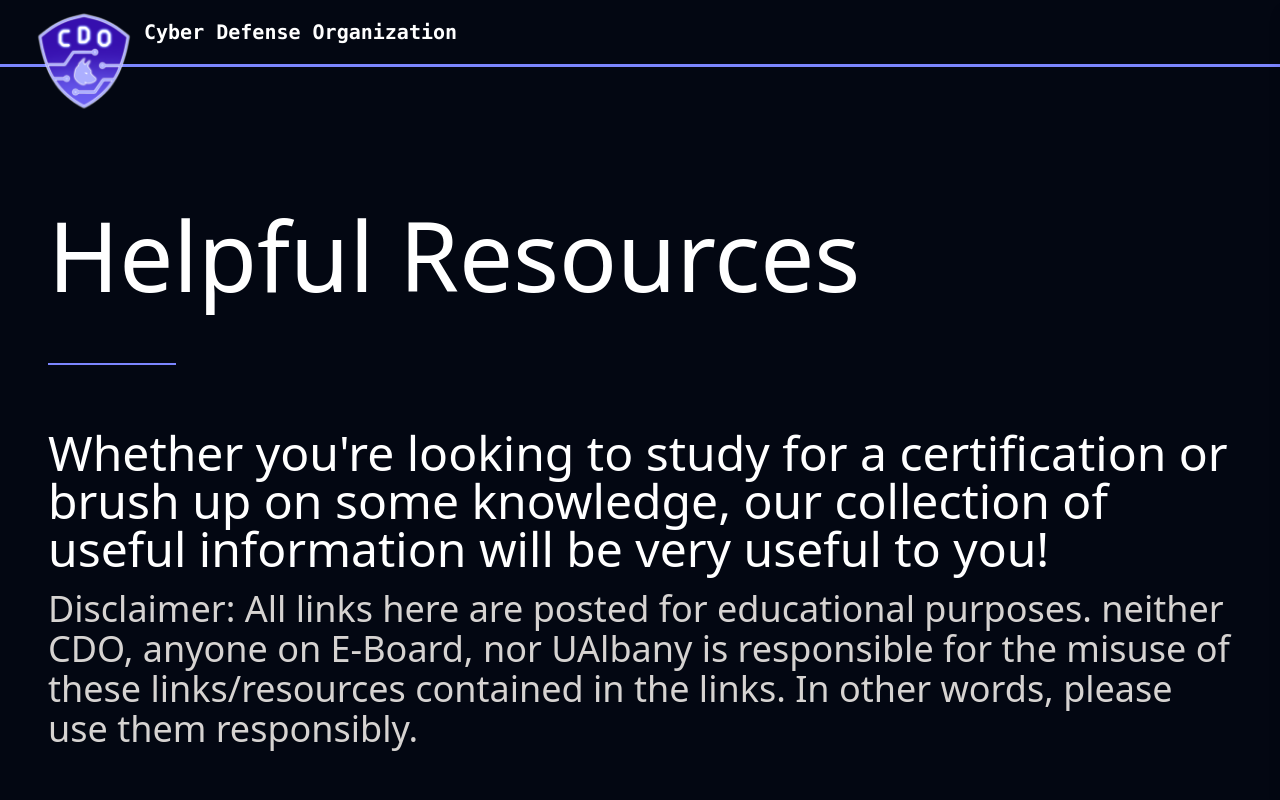
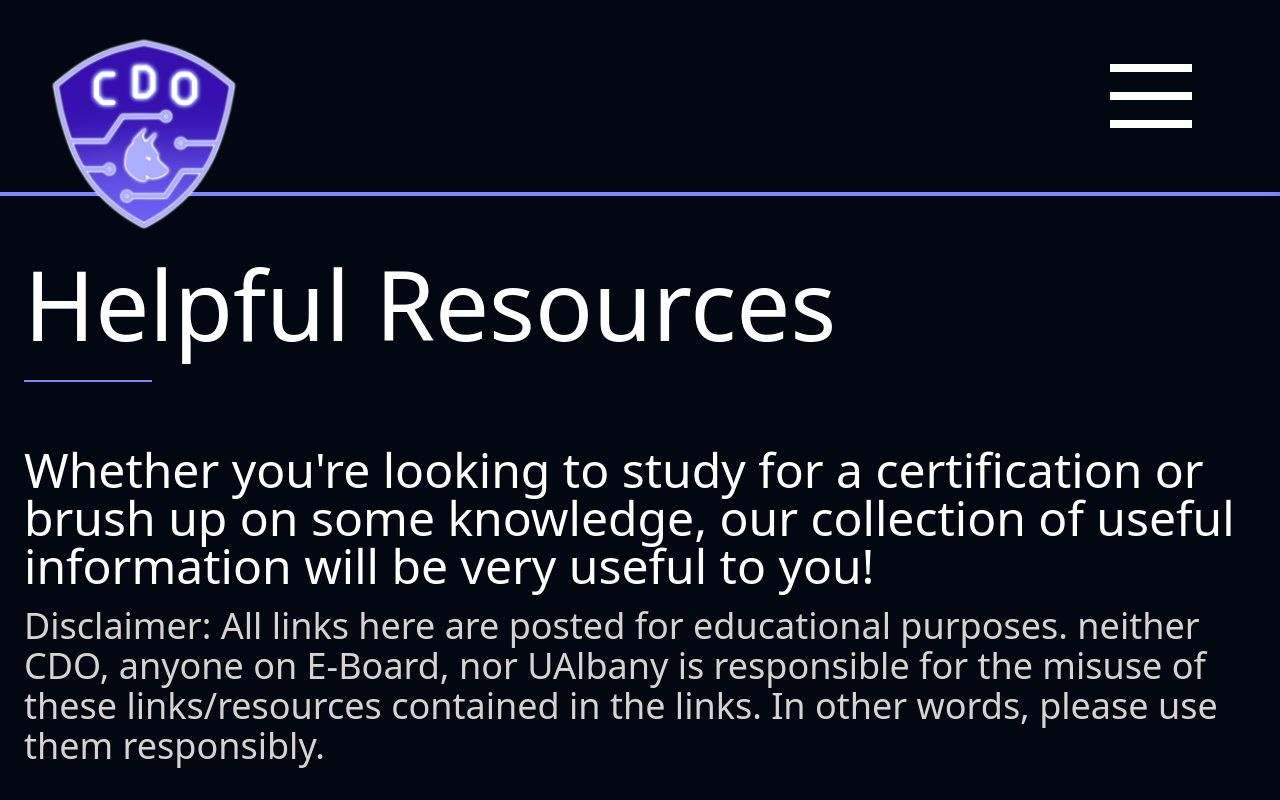
Before and after one commit to coal-rock/CDOWebsite, a React (Vite) app: page /resources in a window 1280 px wide. Shown: the top 800 px of the page. Built offline with nearby package versions, Linux system fonts and the light colour scheme.

Commit message:
shii lookin sharp twin🥵👌

```diff
--- a/src/components/HamburgerMenu.tsx
+++ b/src/components/HamburgerMenu.tsx
@@ -15,11 +15,11 @@ export default function HamburgerMenu() {
 
     return (
         <>
-            <svg width='48' height='48' viewBox='0 0 48 48' fill='none' xmlns='http://www.w3.org/2000/svg'
-                 className='stroke-white lg:hidden' onClick={() => setOpen(true)}>
-                <path d='M7 10H41' stroke-width='2'/>
-                <path d='M7 24H41' stroke-width='2'/>
-                <path d='M7 38H41' stroke-width='2'/>
+            <svg width='96' height='96' viewBox='0 0 48 48' fill='none' xmlns='http://www.w3.org/2000/svg'
+                 className='stroke-white mt-32 mr-16 cursor-pointer' onClick={() => setOpen(true)}>
+                <path d='M7 10H64' stroke-width='4'/>
+                <path d='M7 24H64' stroke-width='4'/>
+                <path d='M7 38H64' stroke-width='4'/>
             </svg>
 
             <div
@@ -33,17 +33,25 @@ export default function HamburgerMenu() {
                 ${open ? "translate-x-0" : "translate-x-full"}`}
             >
                 <div className='flex flex-row w-full items-center justify-between'>
-                    <Link to='/' className='' onClick={() => {
-                        setOpen(false)
-                    }}>
+                    <Link to='/'
+                          className=''
+                          onClick={(e) => {
+                              if (location.pathname === '/') {
+                                  e.preventDefault()
+                                  window.scrollTo({top: 0, behavior: 'smooth'})
+                              }
+                              setOpen(false)
+                          }}
+                    >
                         <img
                             src={logo}
                             alt={``}
                             className='h-60'>
                         </img>
                     </Link>
-                    <svg xmlns='http://www.w3.org/2000/svg' fill='currentColor' width='60px' height='60px'
+                    <svg xmlns='http://www.w3.org/2000/svg' fill='white' width='80px' height='80px'
                          viewBox='0 0 16 16'
+                         className='mr-8 cursor-pointer'
                          onClick={() => setOpen(false)}>
                         <path
                             d='M0 14.545L1.455 16 8 9.455 14.545 16 16 14.545 9.455 8 16 1.455 14.545 0 8 6.545 1.455 0 0 1.455 6.545 8z'
@@ -53,10 +61,16 @@ export default function HamburgerMenu() {
 
                 <div className='flex flex-col w-full items-center mt-12'>
                     <div className='flex flex-col gap-16'>
-                        {routes.map((route) => (
+                        {routes.map((route, index) => (
                             <Link
+                                to={route[1]}
+                                key={index}
                                 className='text-gray-300 font-medium text-8xl p-2 hover:text-white transition-colors duration-200'
-                                to={route[1]}>
+                                onClick={() => {
+                                    window.scrollTo({top: 0, behavior: 'smooth'})
+                                    setOpen(false)
+                                }}
+                            >
                                 <p className={(location.pathname == route[1]) ? "text-indigo-400" : ""}>
                                     <span className='text-yellow-400'>/</span> {route[0]}
                                 </p>
--- a/src/components/Header.tsx
+++ b/src/components/Header.tsx
@@ -1,37 +1,28 @@
 import {Link} from "react-router"
+import HamburgerMenu from "./HamburgerMenu.tsx"
 import logo from '../assets/logo.png'
 
-import HamburgerMenu from "./HamburgerMenu.tsx";
-
-function Header() {
-
+export default function Header() {
     return (
         <>
-            <header className='bg-gray-950 w-full h-auto border-0 border-b-indigo-400 border-solid border-b-3'>
-                <div className='mx-auto max-w-9xl px-2 sm:px-4 lg:px-6'>
-                    <div className='relative flex h-12 md:h-16 items-center justify-between'>
-                        <div className='flex flex-row justify-center items-center'>
-                            <Link to='/' className=''>
-                                <img
-                                    src={logo}
-                                    alt={``}
-                                    className='h-30 mt-13'>
-                                </img>
-                            </Link>
-                            <Link to='/'
-                                  className='hidden lg:block text-xl text-white font-semibold font-mono hover:text-indigo-400 transition-colors duration-200'>
-                                {"Cyber Defense Organization"}
-                            </Link>
-                            <Link to='/' className='sm:hidden text-xl text-white font-semibold font-mono'>
-                                {"CDO"}
-                            </Link>
-                        </div>
-                        <HamburgerMenu/>
+            <header className='sticky top-0 z-50 bg-gray-950 w-full border-b-4 border-indigo-400'>
+                <div className='mx-auto max-w-7xl px-6 h-16 flex items-center justify-between mb-32'>
+                    <div className='flex items-center gap-4'>
+                        <Link to='/'
+                              onClick={() => {
+                                  window.scrollTo({top: 0, behavior: 'smooth'})
+                              }}
+                        >
+                            <img
+                                src={logo}
+                                alt='CDO Logo'
+                                className='h-60 mt-48'
+                            />
+                        </Link>
                     </div>
+                    <HamburgerMenu/>
                 </div>
             </header>
         </>
     )
 }
-
-export default Header;
--- a/src/index.css
+++ b/src/index.css
@@ -1,15 +1 @@
 @import "tailwindcss";
-
-html,
-body,
-#root {
-    height: 100%;
-    margin: 0;
-    color-scheme: dark;
-
-}
-
-#root {
-    display: flex;
-    flex-direction: column;
-}
--- a/src/pages/Home.tsx
+++ b/src/pages/Home.tsx
@@ -238,17 +238,17 @@ function Home() {
                     {/* --- WHAT'S GDDC SECTION --- */}
                     <div className='flex flex-col w-full mt-16 mb-8 py-20'>
                         {/* Section Header */}
-                        <div className='flex items-center gap-4 w-full px-4'>
+                        <div className='flex items-center gap-4 w-full px-4  text-white'>
                             <h2 className='text-5xl font-medium whitespace-nowrap'>What's GDDC?</h2>
                             <hr className='flex-grow border-t-4 border-indigo-400 opacity-50'/>
                         </div>
-                        <p className='font-medium px-4 text-4xl p-4'>
+                        <p className='font-medium px-4 text-4xl p-4  text-white'>
                             The Great Dane Defense Competition
                             (GDDC) is a defensive security
                             competition hosted by UAlbany CDO.
 
                         </p>
-                        <p className='font-light px-4 text-4xl p-4'>
+                        <p className='font-light px-4 text-4xl p-4 text-stone-300'>
                             Competitors operate a simulated environment
                             and defend against red-team adversaries
                             attempting to hinder their operations and
@@ -273,10 +273,10 @@ function Home() {
                     <div className='flex flex-col w-full mt-16 mb-8 py-20'>
                         {/* Section Header */}
                         <div className='flex items-center gap-4 w-full px-4'>
-                            <h2 className='text-5xl font-medium whitespace-nowrap'>Join Us!</h2>
+                            <h2 className='text-5xl font-medium whitespace-nowrap text-white'>Join Us!</h2>
                             <hr className='flex-grow border-t-4 border-indigo-400 opacity-50'/>
                         </div>
-                        <p className='font-medium px-4 text-4xl p-4'>
+                        <p className='font-medium px-4 text-4xl p-4 text-stone-300'>
                             Stop by one of our workshops, join our
                             Discord community, or reach out to us on
                             Instagram. We’re happy to have you!
--- a/src/pages/Resources.tsx
+++ b/src/pages/Resources.tsx
@@ -18,13 +18,13 @@ export default function Resources() {
 
     return (
         <>
-            <Header/>
-            <div className='flex flex-col w-full h-full items-start bg-gray-950 overflow-y-scroll'>
-                <div className='flex flex-col items-start w-full gap-6 px-6 pt-32 md:px-12 pb-32'>
+            <div className='min-h-screen bg-gray-950 flex flex-col w-full'>
+                <Header/>
+                <div className='flex-grow flex flex-col items-start w-full gap-6 px-6 pt-12 pb-32'>
 
                     {/* Header & Underline */}
                     <div className='flex flex-col items-start gap-4 pb-8'>
-                        <h1 className='text-4xl md:text-8xl font-medium text-white leading-tight pb-8'>
+                        <h1 className='text-4xl md:text-8xl font-medium text-white leading-tight'>
                             Helpful
                             Resources
                         </h1>
@@ -49,7 +49,7 @@ export default function Resources() {
                             use them responsibly.
                         </p>
                     </div>
-                    <AccordionMenu items={resourceTopics} />
+                    <AccordionMenu items={resourceTopics}/>
                 </div>
                 <Footer/>
             </div>
```
